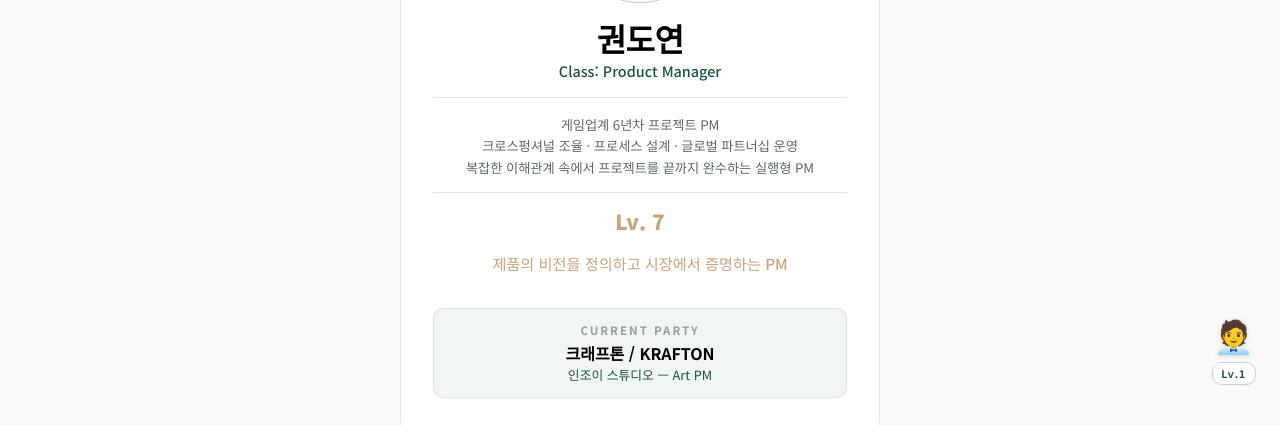
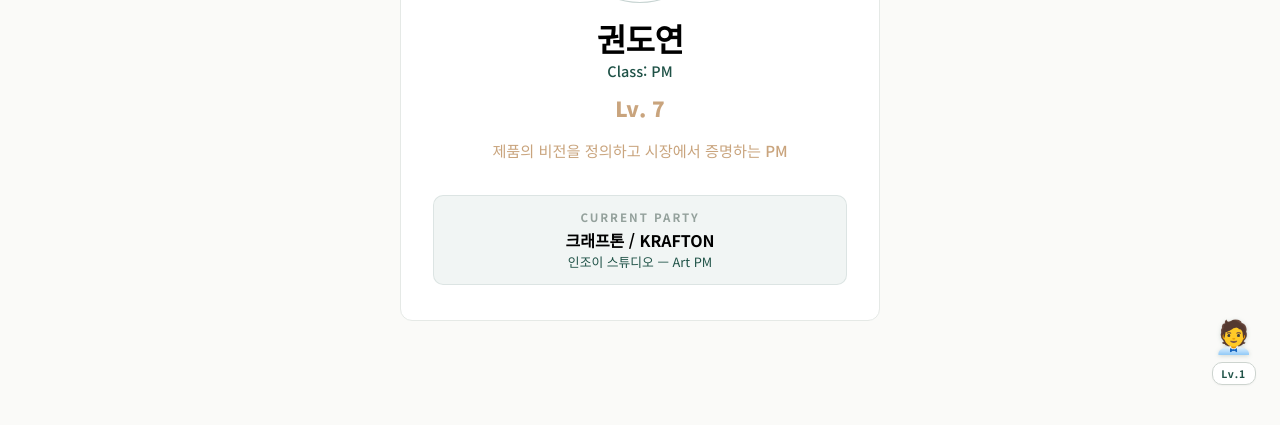
Before and after one commit to doyeon95k/portfolio, a website: page index.html in a window 1280 px wide. Shown: the part 391-816 px from the top of the page. Drawn offline with Linux system fonts and the light colour scheme.

Commit message:
프로필: Class를 "PM"으로 단축, Career Overview 블록 제거
- "Class: Product Manager" → "Class: PM"
- 게임업계 6년차 PM 요약 3줄(.career-overview)과 상하 hairline divider 삭제

Co-Authored-By: Claude Opus 4.7 (1M context) <noreply@anthropic.com>

```diff
--- a/index.html
+++ b/index.html
@@ -537,11 +537,7 @@ input:focus-visible{outline:2px solid var(--info);outline-offset:1px}
         </div>
       </div>
       <div class="profile-name"><span lang="ko">권도연</span><span lang="en">Doyeon Kwon</span></div>
-      <div class="profile-class">Class: Product Manager</div>
-      <div class="career-overview">
-        <p lang="ko">게임업계 6년차 프로젝트 PM<br>크로스펑셔널 조율 · 프로세스 설계 · 글로벌 파트너십 운영<br>복잡한 이해관계 속에서 프로젝트를 끝까지 완수하는 실행형 PM</p>
-        <p lang="en">Project PM with 6 years in the games industry.<br>Delivered complex projects through cross-functional coordination, process design, and global partnership management.<br>Proven track record of driving execution across multiple stakeholders and time zones.</p>
-      </div>
+      <div class="profile-class">Class: PM</div>
       <div class="profile-level"><span class="lv">Lv. 7</span></div>
       <div class="typing-wrap" id="typing-target"></div>
       <div class="profile-org">
```
